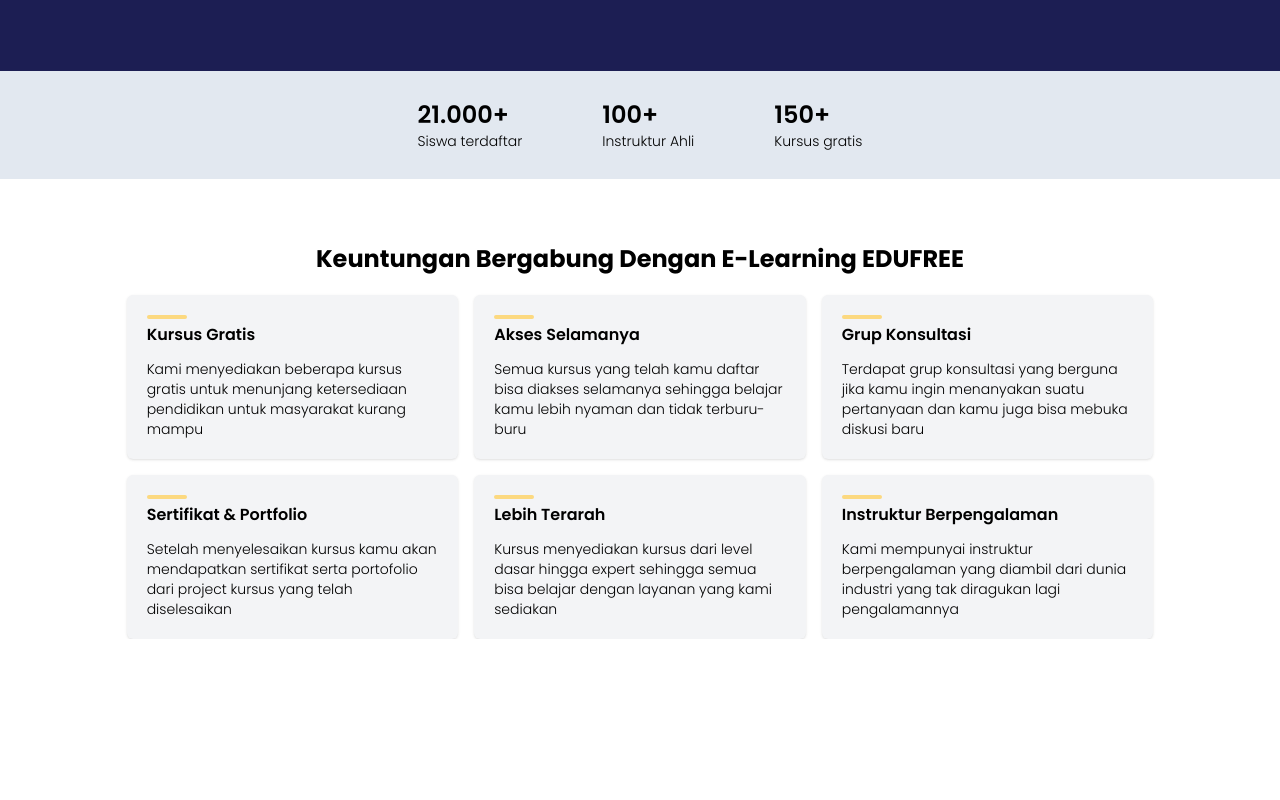
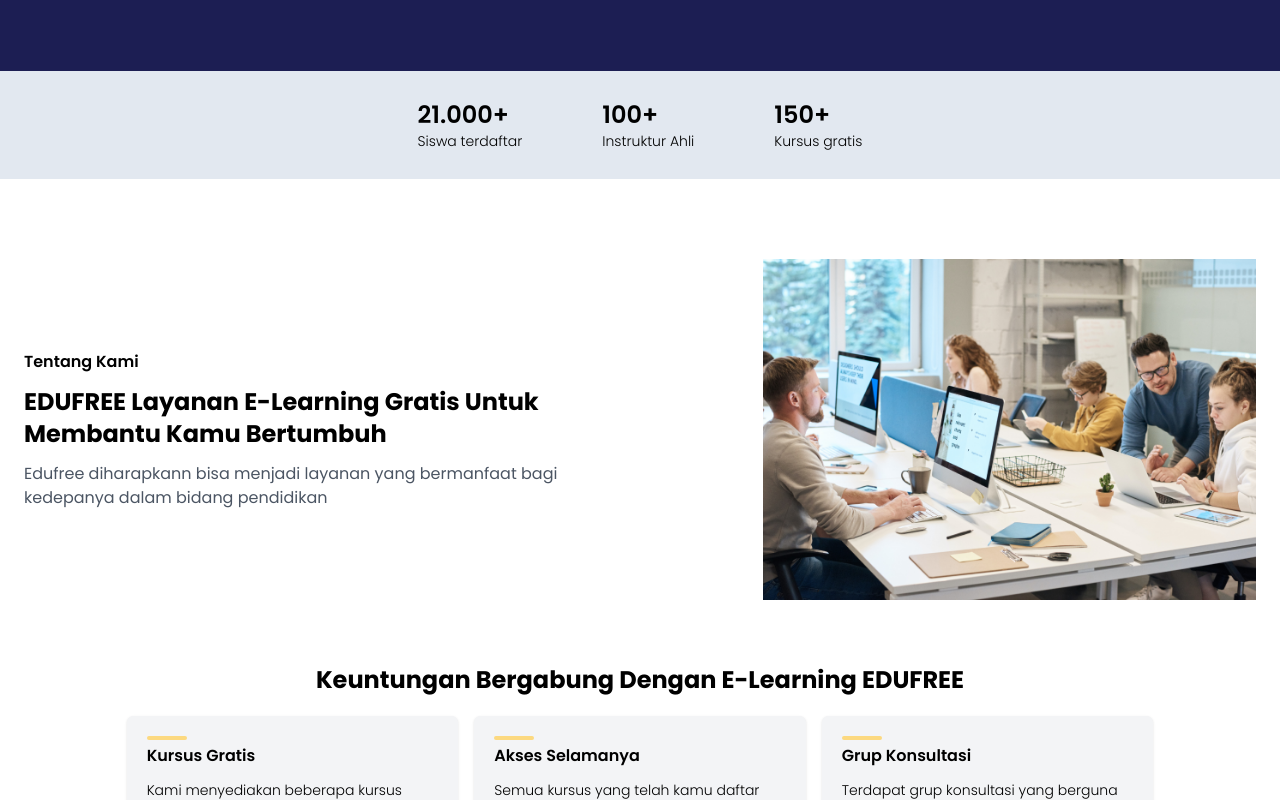
Before and after one commit to HeruAzyy/edufree, a website: page index.html in a window 1280 px wide. Shown: the part 500-1300 px from the top of the page. Before the commit the page ends 1139 px from the top, so only its background shows below. Drawn offline with Linux system fonts and the light colour scheme.

Commit message:
Add: about section, change ui in about section

```diff
--- a/index.html
+++ b/index.html
@@ -158,6 +158,31 @@
 			</div>
 		</div>
 
+		<!-- ABOUT SECTION -->
+		<section id="about" class="px-6 pt-20">
+			<div class="container">
+				<div
+					class="flex w-full flex-wrap md:flex-nowrap md:gap-5 md:items-center md:justify-between">
+					<div class="flex flex-wrap md:w-3/5 lg:w-1/2">
+						<p class="mb-3 font-semibold">Tentang Kami</p>
+						<h3 class="mb-1 lg:mb-3">
+							EDUFREE Layanan E-Learning Gratis Untuk Membantu Kamu
+							Bertumbuh
+						</h3>
+						<p
+							class="font-light text-sm tracking-tight text-gray-600 lg:text-base lg:font-normal lg:tracking-normal">
+							Edufree diharapkann bisa menjadi layanan yang bermanfaat
+							bagi kedepanya dalam bidang pendidikan
+						</p>
+					</div>
+
+					<div class="mt-5 md:w-2/5 md:mt-0">
+						<img src="./asstes/img/tentang-kami.png" alt="Tentang Kami" />
+					</div>
+				</div>
+			</div>
+		</section>
+
 		<section class="w-full flex px-6">
 			<div class="container">
 				<div class="text-center pt-16 pb-5">
```
Also changed, not shown: asstes/CSS/output.css.
